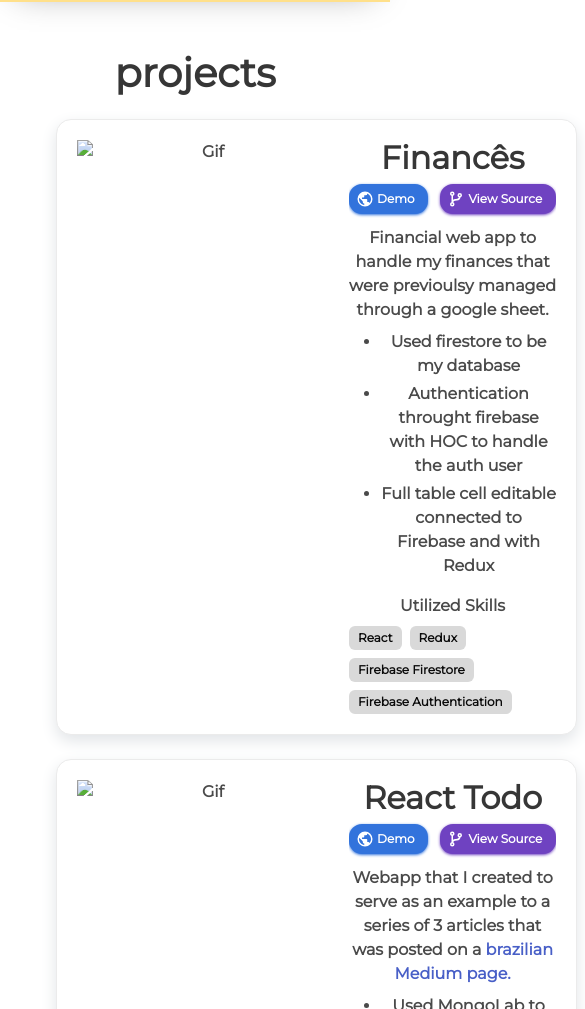
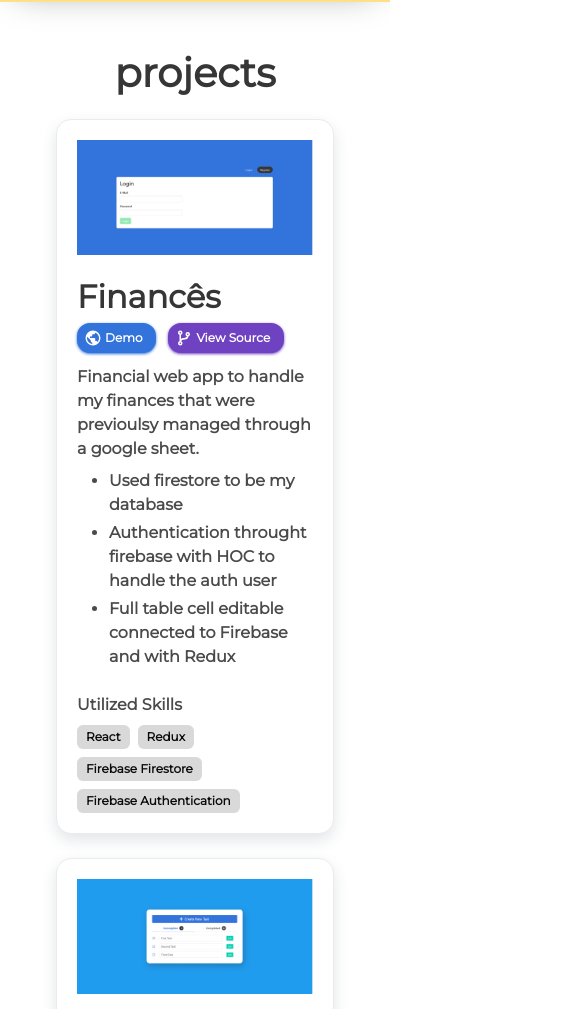
Before and after one commit to SamuelPinho/portfolio, a React app: page / in a window 390 px wide. Shown: the part 660-1669 px from the top of the page, 585 px wide, since content can reach past the window. Built offline with nearby package versions, Linux system fonts and the light colour scheme.

Commit message:
Add gif and fix mobile visualization of it

```diff
--- a/src/Components/Projects.js
+++ b/src/Components/Projects.js
@@ -13,6 +13,7 @@
     ],
     githubLink: 'https://github.com/SamuelPinho/finances',
     demoLink: 'https://finances-a37195.netlify.com',
+    gifSrc: './assets/finances.gif',
     utilized: ['React', 'Redux', 'Firebase Firestore', 'Firebase Authentication']
   },
   {
@@ -26,6 +27,7 @@
     ],
     githubLink: 'https://github.com/SamuelPinho/react-todo-bulma',
     demoLink: 'https://react-todo-bulma.netlify.com/',
+    gifSrc: './assets/react-todo-bulma.gif',
     utilized: ['React', 'Redux', 'NodeJs', 'Express', 'MongoLab', 'Mongoose', 'Axios']
   },
   {
--- a/src/Components/projects/Project.js
+++ b/src/Components/projects/Project.js
@@ -19,13 +19,13 @@
       <Fragment>
         <div className="column">
           <div className="box is-project">
-            <article class="media">
-              <div class="media-left">
+            <div className="columns has-text-left">
+              <div className="column is-narrow">
                 <figure class="image is-gif">
                   <img src={gifSrc} alt="Gif" />
                 </figure>
               </div>
-              <div class="media-content">
+              <div className="column">
                 <div class="content">
                   <p style={{ marginBottom: '.5rem' }}>
                     <strong className="title is-3">{projectName}</strong>
@@ -92,7 +92,7 @@
                   ))}
                 </div>
               </div>
-            </article>
+            </div>
           </div>
         </div>
       </Fragment>
--- a/src/Style/theme.scss
+++ b/src/Style/theme.scss
@@ -15,6 +15,11 @@
 .is-gif {
   width: 256px;
   height: 256px;
+
+  @media screen and (max-width: 768px) {
+    width: 100%;
+    height: auto;
+  }
 }
 
 .is-skill-icons svg {
```
Also changed, not shown: public/assets/finances.gif (added), public/assets/react-todo-bulma.gif (added).
